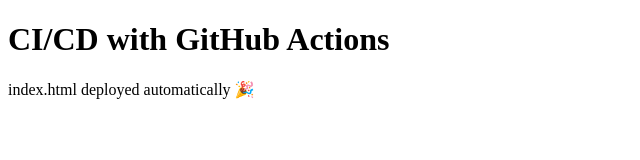
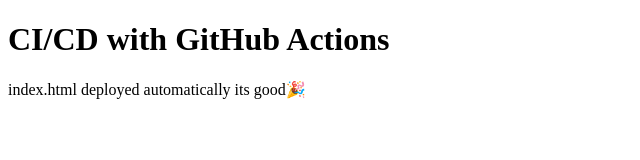
Before and after one commit to 24p1245-ssk/auto-deploy, a plain HTML site: page index.html in a window 1280 px wide. Shown: the full height of the page, 0-640 px from the left. Drawn offline with Linux system fonts and the light colour scheme.

Commit message:
Update index.html

```diff
--- a/index.html
+++ b/index.html
@@ -5,6 +5,6 @@
 </head>
 <body>
   <h1>CI/CD with GitHub Actions</h1>
-  <p>index.html deployed automatically 🎉</p>
+  <p>index.html deployed automatically its good🎉</p>
 </body>
 </html>
```
